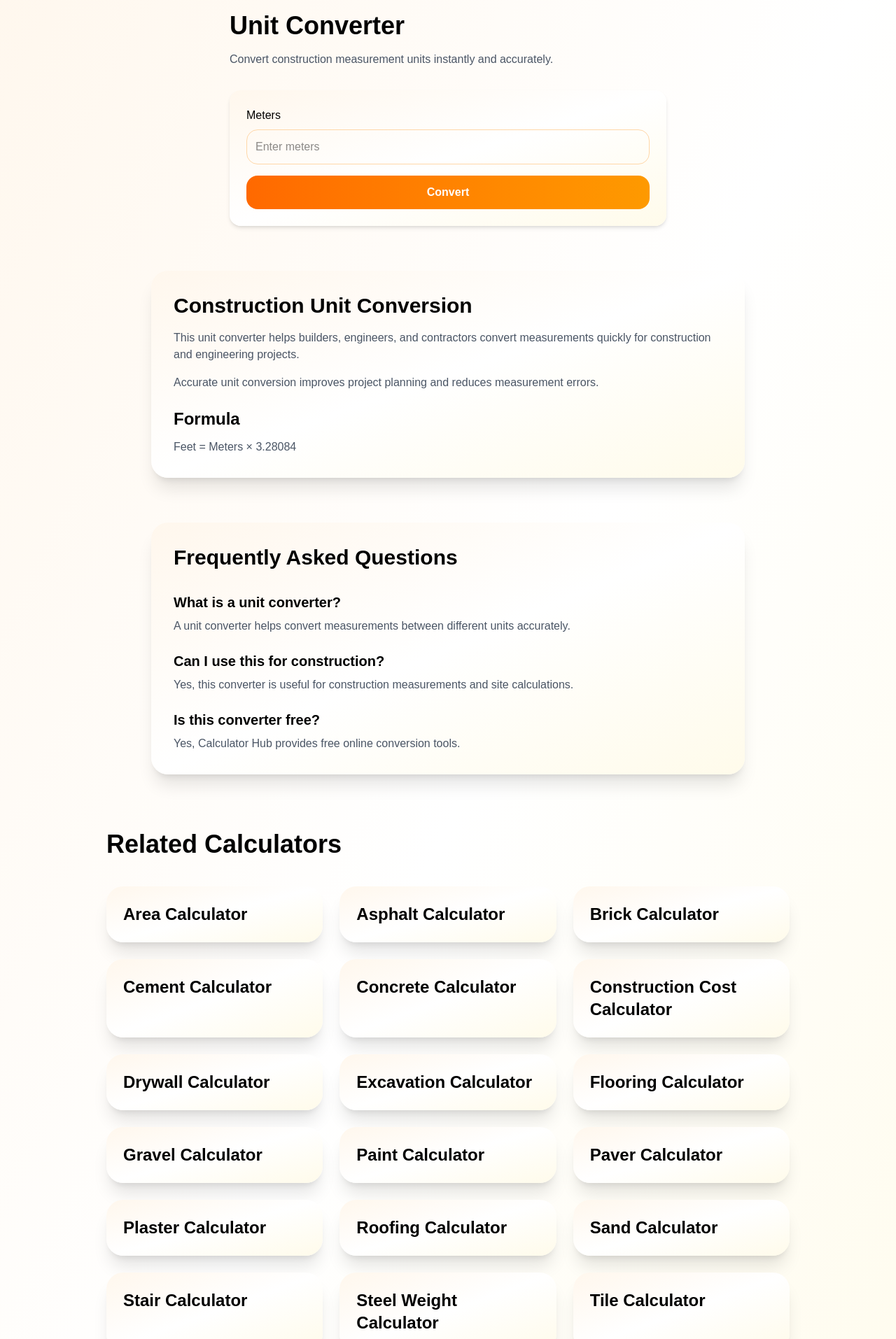
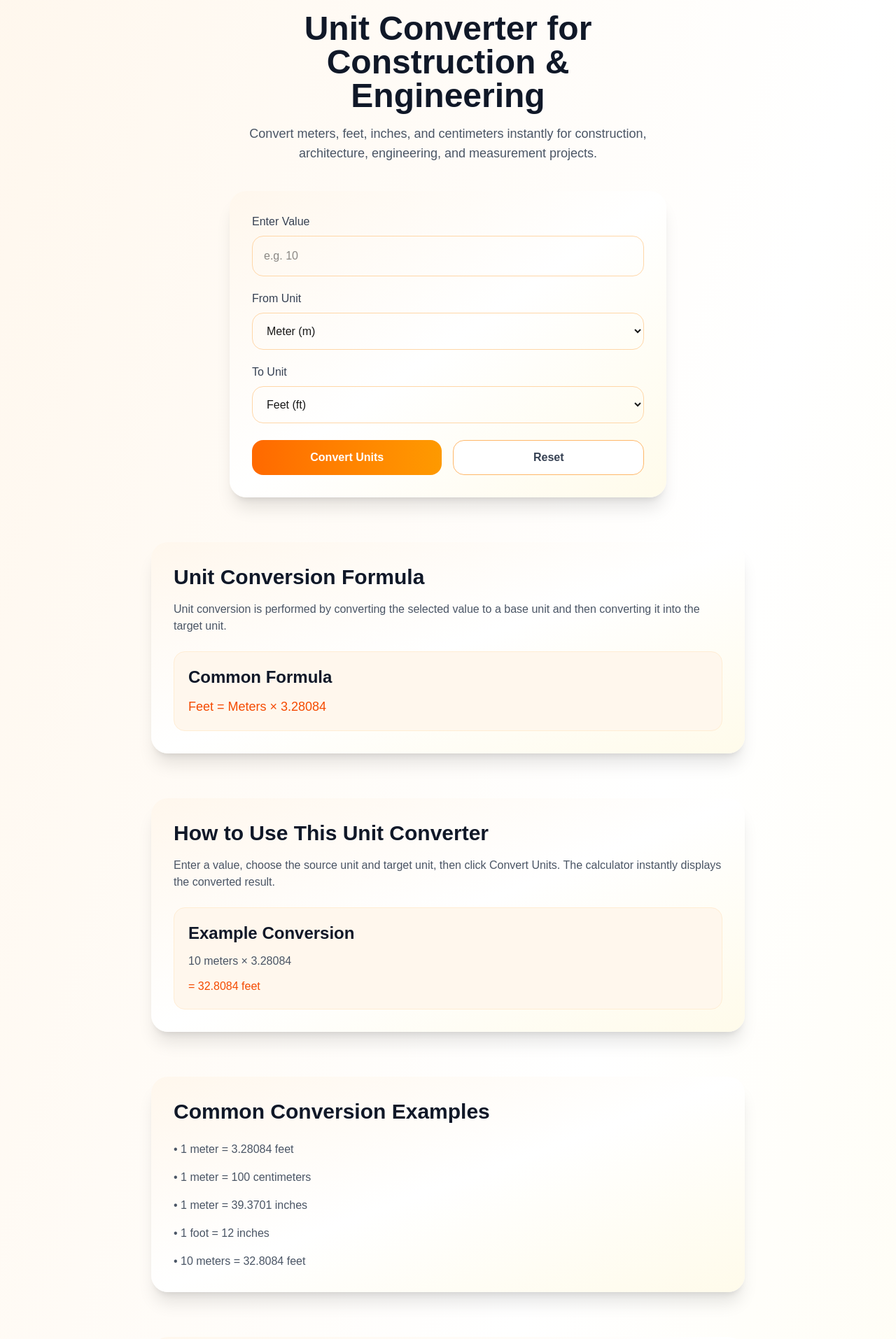
Before and after one commit to payadav142-rgb/calhub, a Next.js app: page /unit-converter in a window 1280 px wide. Shown: the part 120-2034 px from the top of the page at 70% size. Built offline with nearby package versions, Linux system fonts and the light colour scheme.

Commit message:
Upgrade Unit Converter with PDF and SEO content

```diff
--- a/app/unit-converter/UnitConverterClient.tsx
+++ b/app/unit-converter/UnitConverterClient.tsx
@@ -1,96 +1,414 @@
 "use client";
 
 import { useState } from "react";
+import jsPDF from "jspdf";
+
 import Navbar from "../components/Navbar";
 import Footer from "../components/Footer";
 import RelatedCalculators from "../components/RelatedCalculators";
-export default function UnitConverter() {
-  const [meters, setMeters] =
+
+export default function UnitConverterClient() {
+  const [value, setValue] =
     useState("");
 
-  const [feet, setFeet] =
+  const [fromUnit, setFromUnit] =
+    useState("m");
+
+  const [toUnit, setToUnit] =
+    useState("ft");
+
+  const [result, setResult] =
     useState<number | null>(null);
 
+  const conversionFactors: {
+    [key: string]: number;
+  } = {
+    m: 1,
+    ft: 3.28084,
+    cm: 100,
+    inch: 39.3701,
+  };
+
   const convertUnits = () => {
+    if (!value) return;
+
+    const meters =
+      parseFloat(value) /
+      conversionFactors[fromUnit];
+
     const converted =
-      parseFloat(meters) * 3.28084;
+      meters *
+      conversionFactors[toUnit];
 
-    setFeet(converted);
+    setResult(converted);
+  };
+
+  const resetCalculator = () => {
+    setValue("");
+    setFromUnit("m");
+    setToUnit("ft");
+    setResult(null);
+  };
+
+  const downloadPDF = () => {
+    if (result === null) return;
+
+    const doc = new jsPDF();
+
+    doc.setFontSize(20);
+
+    doc.text(
+      "Unit Conversion Report",
+      20,
+      20
+    );
+
+    doc.setFontSize(12);
+
+    doc.text(
+      `Input Value: ${value} ${fromUnit}`,
+      20,
+      40
+    );
+
+    doc.text(
+      `Converted Value: ${result.toFixed(
+        4
+      )} ${toUnit}`,
+      20,
+      50
+    );
+
+    doc.text(
+      "Generated by CalHub.in",
+      20,
+      80
+    );
+
+    doc.save(
+      "unit-conversion-report.pdf"
+    );
   };
 
   return (
     <main className="min-h-screen bg-gradient-to-br from-orange-50 via-white to-amber-50">
       <Navbar />
 
+      {/* HERO SECTION */}
       <section className="mx-auto max-w-2xl px-6 py-16">
-        <h1 className="text-4xl font-bold text-black">
-          Unit Converter
+        <div className="text-center">
+          <h1 className="text-4xl font-bold text-gray-900 md:text-5xl">
+            Unit Converter for
+            Construction &
+            Engineering
           </h1>
 
-        <p className="mt-4 text-gray-600">
-          Convert construction measurement units
-          instantly and accurately.
+          <p className="mt-4 text-lg text-gray-600">
+            Convert meters, feet,
+            inches, and centimeters
+            instantly for construction,
+            architecture, engineering,
+            and measurement projects.
           </p>
+        </div>
 
-        <div className="mt-8 rounded-2xl bg-gradient-to-br from-orange-50 via-white to-amber-50 p-6 shadow-md">
-          <div className="mb-4">
-            <label className="mb-2 block text-black">
-              Meters
+        {/* CALCULATOR */}
+        <div className="mt-10 rounded-3xl bg-gradient-to-br from-orange-50 via-white to-amber-50 p-8 shadow-xl transition-all duration-300 hover:shadow-2xl">
+
+          {/* VALUE */}
+          <div className="mb-5">
+            <label className="mb-2 block font-medium text-gray-700">
+              Enter Value
             </label>
 
             <input
               type="number"
-              value={meters}
+              min="0"
+              step="any"
+              value={value}
               onChange={(e) =>
-                setMeters(e.target.value)
+                setValue(
+                  e.target.value
+                )
               }
-              className="w-full rounded-2xl border border-orange-200 p-3 outline-none transition focus:border-orange-500 focus:ring-4 focus:ring-orange-100"
-              placeholder="Enter meters"
+              onKeyDown={(e) =>
+                e.key === "Enter" &&
+                convertUnits()
+              }
+              placeholder="e.g. 10"
+              className="w-full rounded-2xl border border-orange-200 p-4 outline-none transition focus:border-orange-500 focus:ring-4 focus:ring-orange-100"
             />
           </div>
 
+          {/* FROM UNIT */}
+          <div className="mb-5">
+            <label className="mb-2 block font-medium text-gray-700">
+              From Unit
+            </label>
+
+            <select
+              value={fromUnit}
+              onChange={(e) =>
+                setFromUnit(
+                  e.target.value
+                )
+              }
+              className="w-full rounded-2xl border border-orange-200 p-4 outline-none transition focus:border-orange-500 focus:ring-4 focus:ring-orange-100"
+            >
+              <option value="m">
+                Meter (m)
+              </option>
+
+              <option value="ft">
+                Feet (ft)
+              </option>
+
+              <option value="cm">
+                Centimeter (cm)
+              </option>
+
+              <option value="inch">
+                Inch
+              </option>
+            </select>
+          </div>
+
+          {/* TO UNIT */}
+          <div className="mb-6">
+            <label className="mb-2 block font-medium text-gray-700">
+              To Unit
+            </label>
+
+            <select
+              value={toUnit}
+              onChange={(e) =>
+                setToUnit(
+                  e.target.value
+                )
+              }
+              className="w-full rounded-2xl border border-orange-200 p-4 outline-none transition focus:border-orange-500 focus:ring-4 focus:ring-orange-100"
+            >
+              <option value="m">
+                Meter (m)
+              </option>
+
+              <option value="ft">
+                Feet (ft)
+              </option>
+
+              <option value="cm">
+                Centimeter (cm)
+              </option>
+
+              <option value="inch">
+                Inch
+              </option>
+            </select>
+          </div>
+
+          {/* BUTTONS */}
+          <div className="flex gap-4">
             <button
-            onClick={convertUnits}
+              onClick={
+                convertUnits
+              }
               className="w-full rounded-2xl bg-gradient-to-r from-orange-500 to-amber-500 py-3 font-semibold text-white transition-all duration-300 hover:scale-[1.02]"
             >
-            Convert
+              Convert Units
             </button>
 
-          {feet !== null && (
+            <button
+              onClick={
+                resetCalculator
+              }
+              className="w-full rounded-2xl border border-orange-300 bg-white py-3 font-semibold text-gray-700 transition-all duration-300 hover:bg-orange-50"
+            >
+              Reset
+            </button>
+          </div>
+
+          {/* RESULT */}
+          {result !== null && (
             <div className="mt-6 rounded-2xl bg-gradient-to-br from-orange-50 via-white to-amber-50 p-5 shadow-inner">
-              <h2 className="text-2xl font-bold text-black">
-                Feet: {feet.toFixed(2)} ft
+
+              <h2 className="text-2xl font-bold text-gray-900">
+                Result:
+                {" "}
+                {result.toFixed(4)}
+                {" "}
+                {toUnit}
               </h2>
+
+              <p className="mt-3 text-gray-600">
+                Converted value from
+                {` ${fromUnit} `}
+                to
+                {` ${toUnit} `}
+                using standard
+                measurement conversion
+                factors.
+              </p>
+
+              <button
+                onClick={
+                  downloadPDF
+                }
+                className="mt-5 w-full rounded-2xl bg-gray-900 py-3 font-semibold text-white transition hover:bg-black"
+              >
+                Download PDF
+                Report
+              </button>
             </div>
           )}
         </div>
       </section>
-      {/* SEO */}
+            {/* FORMULA */}
       <section className="mx-auto max-w-4xl px-6 pb-16">
         <div className="rounded-3xl bg-gradient-to-br from-orange-50 via-white to-amber-50 p-8 shadow-xl transition-all duration-300 hover:shadow-2xl">
-          <h2 className="text-3xl font-bold text-black">
-            Construction Unit Conversion
+
+          <h2 className="text-3xl font-bold text-gray-900">
+            Unit Conversion Formula
           </h2>
 
           <p className="mt-4 text-gray-600">
-            This unit converter helps builders,
-            engineers, and contractors convert
-            measurements quickly for construction
-            and engineering projects.
+            Unit conversion is performed by
+            converting the selected value to
+            a base unit and then converting
+            it into the target unit.
+          </p>
+
+          <div className="mt-6 rounded-2xl border border-orange-100 bg-orange-50 p-5">
+            <h3 className="text-2xl font-semibold text-gray-900">
+              Common Formula
+            </h3>
+
+            <p className="mt-3 text-lg font-medium text-orange-600">
+              Feet = Meters × 3.28084
+            </p>
+          </div>
+        </div>
+      </section>
+
+      {/* HOW TO USE */}
+      <section className="mx-auto max-w-4xl px-6 pb-16">
+        <div className="rounded-3xl bg-gradient-to-br from-orange-50 via-white to-amber-50 p-8 shadow-xl transition-all duration-300 hover:shadow-2xl">
+
+          <h2 className="text-3xl font-bold text-gray-900">
+            How to Use This Unit
+            Converter
+          </h2>
+
+          <p className="mt-4 text-gray-600">
+            Enter a value, choose the
+            source unit and target unit,
+            then click Convert Units. The
+            calculator instantly displays
+            the converted result.
+          </p>
+
+          <div className="mt-6 rounded-2xl border border-orange-100 bg-orange-50 p-5">
+            <h3 className="text-2xl font-semibold text-gray-900">
+              Example Conversion
+            </h3>
+
+            <p className="mt-3 text-gray-600">
+              10 meters × 3.28084
+            </p>
+
+            <p className="mt-3 font-medium text-orange-600">
+              = 32.8084 feet
+            </p>
+          </div>
+        </div>
+      </section>
+
+      {/* COMMON EXAMPLES */}
+      <section className="mx-auto max-w-4xl px-6 pb-16">
+        <div className="rounded-3xl bg-gradient-to-br from-orange-50 via-white to-amber-50 p-8 shadow-xl transition-all duration-300 hover:shadow-2xl">
+
+          <h2 className="text-3xl font-bold text-gray-900">
+            Common Conversion Examples
+          </h2>
+
+          <div className="mt-6 space-y-4 text-gray-600">
+            <p>
+              • 1 meter = 3.28084 feet
+            </p>
+
+            <p>
+              • 1 meter = 100 centimeters
+            </p>
+
+            <p>
+              • 1 meter = 39.3701 inches
+            </p>
+
+            <p>
+              • 1 foot = 12 inches
+            </p>
+
+            <p>
+              • 10 meters = 32.8084 feet
+            </p>
+          </div>
+        </div>
+      </section>
+
+      {/* CONVERSION GUIDE */}
+      <section className="mx-auto max-w-4xl px-6 pb-16">
+        <div className="rounded-3xl bg-gradient-to-br from-orange-50 via-white to-amber-50 p-8 shadow-xl transition-all duration-300 hover:shadow-2xl">
+
+          <h2 className="text-3xl font-bold text-gray-900">
+            Measurement Conversion Guide
+          </h2>
+
+          <div className="mt-6 space-y-4 text-gray-600">
+            <p>
+              • Meter (m) – SI base unit
+              of length
+            </p>
+
+            <p>
+              • Feet (ft) – commonly used
+              in construction
+            </p>
+
+            <p>
+              • Inch – used for detailed
+              measurements
+            </p>
+
+            <p>
+              • Centimeter (cm) – metric
+              unit for smaller dimensions
+            </p>
+          </div>
+        </div>
+      </section>
+
+      {/* WHY USE */}
+      <section className="mx-auto max-w-4xl px-6 pb-16">
+        <div className="rounded-3xl bg-gradient-to-br from-orange-50 via-white to-amber-50 p-8 shadow-xl transition-all duration-300 hover:shadow-2xl">
+
+          <h2 className="text-3xl font-bold text-gray-900">
+            Why Use This Unit
+            Converter?
+          </h2>
+
+          <p className="mt-4 text-gray-600">
+            This converter helps builders,
+            engineers, architects,
+            contractors, and homeowners
+            quickly convert measurements
+            without manual calculations.
           </p>
 
           <p className="mt-4 text-gray-600">
-            Accurate unit conversion improves
-            project planning and reduces
-            measurement errors.
-          </p>
-
-          <h3 className="mt-6 text-2xl font-semibold text-black">
-            Formula
-          </h3>
-
-          <p className="mt-3 text-gray-600">
-            Feet = Meters × 3.28084
+            Accurate unit conversion helps
+            reduce measurement errors and
+            improves planning for
+            construction, renovation, and
+            engineering projects.
           </p>
         </div>
       </section>
@@ -98,49 +416,82 @@ export default function UnitConverter() {
       {/* FAQ */}
       <section className="mx-auto max-w-4xl px-6 pb-20">
         <div className="rounded-3xl bg-gradient-to-br from-orange-50 via-white to-amber-50 p-8 shadow-xl transition-all duration-300 hover:shadow-2xl">
-          <h2 className="text-3xl font-bold text-black">
+
+          <h2 className="text-3xl font-bold text-gray-900">
             Frequently Asked Questions
           </h2>
 
           <div className="mt-8 space-y-6">
-            <div>
-              <h3 className="text-xl font-semibold text-black">
+
+            <div className="rounded-2xl border border-orange-100 p-5">
+              <h3 className="text-xl font-semibold text-gray-900">
                 What is a unit converter?
               </h3>
 
               <p className="mt-2 text-gray-600">
-                A unit converter helps convert
-                measurements between different
-                units accurately.
+                A unit converter allows you
+                to convert measurements
+                between different units
+                instantly and accurately.
               </p>
             </div>
 
-            <div>
-              <h3 className="text-xl font-semibold text-black">
-                Can I use this for construction?
+            <div className="rounded-2xl border border-orange-100 p-5">
+              <h3 className="text-xl font-semibold text-gray-900">
+                Can I use this for
+                construction projects?
               </h3>
 
               <p className="mt-2 text-gray-600">
-                Yes, this converter is useful for
-                construction measurements and site
-                calculations.
+                Yes. This converter is
+                useful for construction,
+                architecture, engineering,
+                and renovation projects.
               </p>
             </div>
 
-            <div>
-              <h3 className="text-xl font-semibold text-black">
-                Is this converter free?
+            <div className="rounded-2xl border border-orange-100 p-5">
+              <h3 className="text-xl font-semibold text-gray-900">
+                Which units are supported?
               </h3>
 
               <p className="mt-2 text-gray-600">
-                Yes, Calculator Hub provides free
-                online conversion tools.
+                Meter, feet, inch, and
+                centimeter conversions are
+                supported.
               </p>
             </div>
+
+            <div className="rounded-2xl border border-orange-100 p-5">
+              <h3 className="text-xl font-semibold text-gray-900">
+                Is this converter accurate?
+              </h3>
+
+              <p className="mt-2 text-gray-600">
+                Yes. Standard conversion
+                factors are used to provide
+                accurate results.
+              </p>
+            </div>
+
+            <div className="rounded-2xl border border-orange-100 p-5">
+              <h3 className="text-xl font-semibold text-gray-900">
+                Is this calculator free?
+              </h3>
+
+              <p className="mt-2 text-gray-600">
+                Yes. All calculators and
+                conversion tools on CalHub
+                are completely free.
+              </p>
+            </div>
+
           </div>
         </div>
       </section>
+
       <RelatedCalculators />
+
       <Footer />
     </main>
   );
--- a/app/unit-converter/page.tsx
+++ b/app/unit-converter/page.tsx
@@ -1,26 +1,54 @@
-import type { Metadata } from "next";
-import UnitConverter from "./UnitConverterClient";
+import { Metadata } from "next";
+import UnitConverterClient from "./UnitConverterClient";
 
 export const metadata: Metadata = {
-  title: "Unit Converter | Calculator Hub",
+  title:
+    "Unit Converter for Construction & Engineering | CalHub",
 
   description:
-    "Free unit converter for construction and engineering projects. Convert meters to feet and other measurement units quickly and accurately.",
+    "Free online unit converter for meters, feet, inches, and centimeters. Convert measurements instantly with formulas, examples, FAQs, and PDF reports.",
 
   keywords: [
     "unit converter",
-    "meters to feet converter",
+    "meters to feet",
+    "feet to meters",
+    "measurement converter",
     "construction unit converter",
-    "measurement converter",
     "engineering converter",
+    "length converter",
   ],
 
   alternates: {
     canonical:
       "https://calhub.in/unit-converter",
   },
+
+  openGraph: {
+    title:
+      "Unit Converter | CalHub",
+
+    description:
+      "Convert meters, feet, inches, and centimeters instantly with CalHub's free online unit converter.",
+
+    url:
+      "https://calhub.in/unit-converter",
+
+    siteName: "CalHub",
+
+    type: "website",
+  },
+
+  twitter: {
+    card: "summary_large_image",
+
+    title:
+      "Unit Converter | CalHub",
+
+    description:
+      "Free online measurement converter for construction and engineering projects.",
+  },
 };
 
 export default function Page() {
-  return <UnitConverter />;
+  return <UnitConverterClient />;
 }
```
Lines whose indentation alone changed are shown as unchanged.
